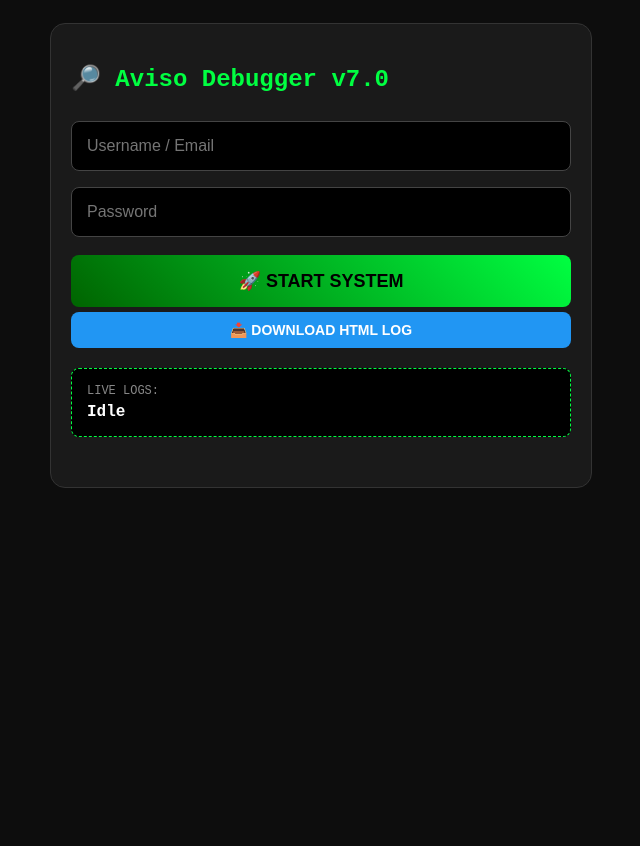
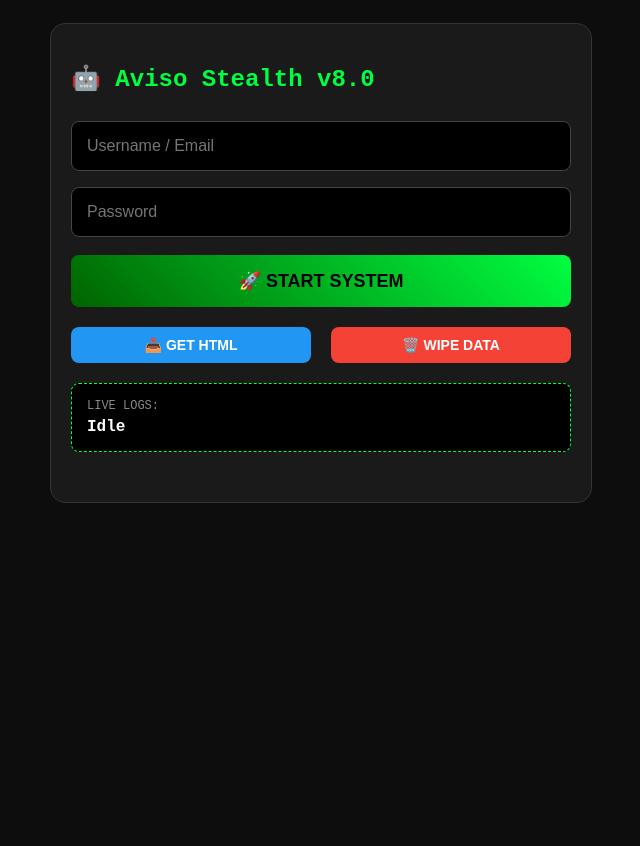
Before and after one commit to marslan-786/Aviso-2, a Flask app: page / in a window 1280 px wide. Shown: the whole page, without its empty margins (319-959 px from the left). Run offline with Flask 3, Linux system fonts and the light colour scheme; data that the repository does not hold is empty.

Commit message:
Update index.html

```diff
--- a/templates/index.html
+++ b/templates/index.html
@@ -3,9 +3,9 @@
 <head>
     <meta charset="UTF-8">
     <meta name="viewport" content="width=device-width, initial-scale=1.0, maximum-scale=1.0, user-scalable=no">
-    <title>Aviso Diagnostic Bot</title>
+    <title>Aviso Ultra Bot v8.0</title>
     <style>
-        body { font-family: 'Courier New', Courier, monospace; background-color: #0d0d0d; color: #00ff41; padding: 15px; display: flex; flex-direction: column; align-items: center; min-height: 100vh; }
+        body { font-family: 'Courier New', monospace; background: #0d0d0d; color: #00ff41; padding: 15px; display: flex; flex-direction: column; align-items: center; min-height: 100vh; }
         .container { width: 100%; max-width: 500px; background: #1a1a1a; padding: 20px; border-radius: 15px; border: 1px solid #333; }
         input { width: 100%; padding: 15px; margin: 8px 0; background: #000; border: 1px solid #444; color: white; border-radius: 8px; font-size: 16px; box-sizing: border-box; }
 
@@ -13,8 +13,8 @@
         .mode-start { background: linear-gradient(45deg, #006400, #00ff41); color: black; }
         .mode-stop { background: linear-gradient(45deg, #8b0000, #ff0000); color: white; }
 
-        /* New Download Button */
-        .btn-log { background: #2196F3; color: white; margin-top: 5px; font-size: 14px; padding: 10px; }
+        .btn-log { background: #2196F3; color: white; font-size: 14px; padding: 10px; width: 48%; display: inline-block; }
+        .btn-clear { background: #f44336; color: white; font-size: 14px; padding: 10px; width: 48%; display: inline-block; }
 
         .status-wrapper { margin-top: 20px; background: #000; border: 1px dashed #00ff41; padding: 15px; border-radius: 8px; }
         .live-status { font-size: 16px; color: #fff; margin-top: 5px; font-weight: bold; }
@@ -29,13 +29,17 @@
 <body>
 
     <div class="container">
-        <h2>🔎 Aviso Debugger v7.0</h2>
+        <h2>🤖 Aviso Stealth v8.0</h2>
 
         <input type="text" id="username" placeholder="Username / Email">
         <input type="password" id="password" placeholder="Password">
 
         <button id="actionBtn" class="mode-start" onclick="toggleBot()">🚀 START SYSTEM</button>
-        <button class="btn-log" onclick="window.location.href='/download_log'">📥 Download HTML Log</button>
+
+        <div style="margin-top: 10px; display: flex; justify-content: space-between;">
+             <button class="btn-log" onclick="window.location.href='/download_log'">📥 Get HTML</button>
+             <button class="btn-clear" onclick="clearData()">🗑️ WIPE DATA</button>
+        </div>
 
         <div id="code-area">
             <h3 style="margin:0 0 10px 0; color:#ffcc00;">🔑 Code Required</h3>
@@ -86,6 +90,14 @@
                     btn.innerText = "🛑 STOPPING...";
                     btn.disabled = true;
                 }
+            }
+        }
+
+        function clearData() {
+            if(confirm("⚠ WARNING: This will delete all cookies and login data. Are you sure?")) {
+                fetch('/clear_data', { method: 'POST' })
+                .then(r => r.json())
+                .then(d => alert(d.status));
             }
         }
 
```
